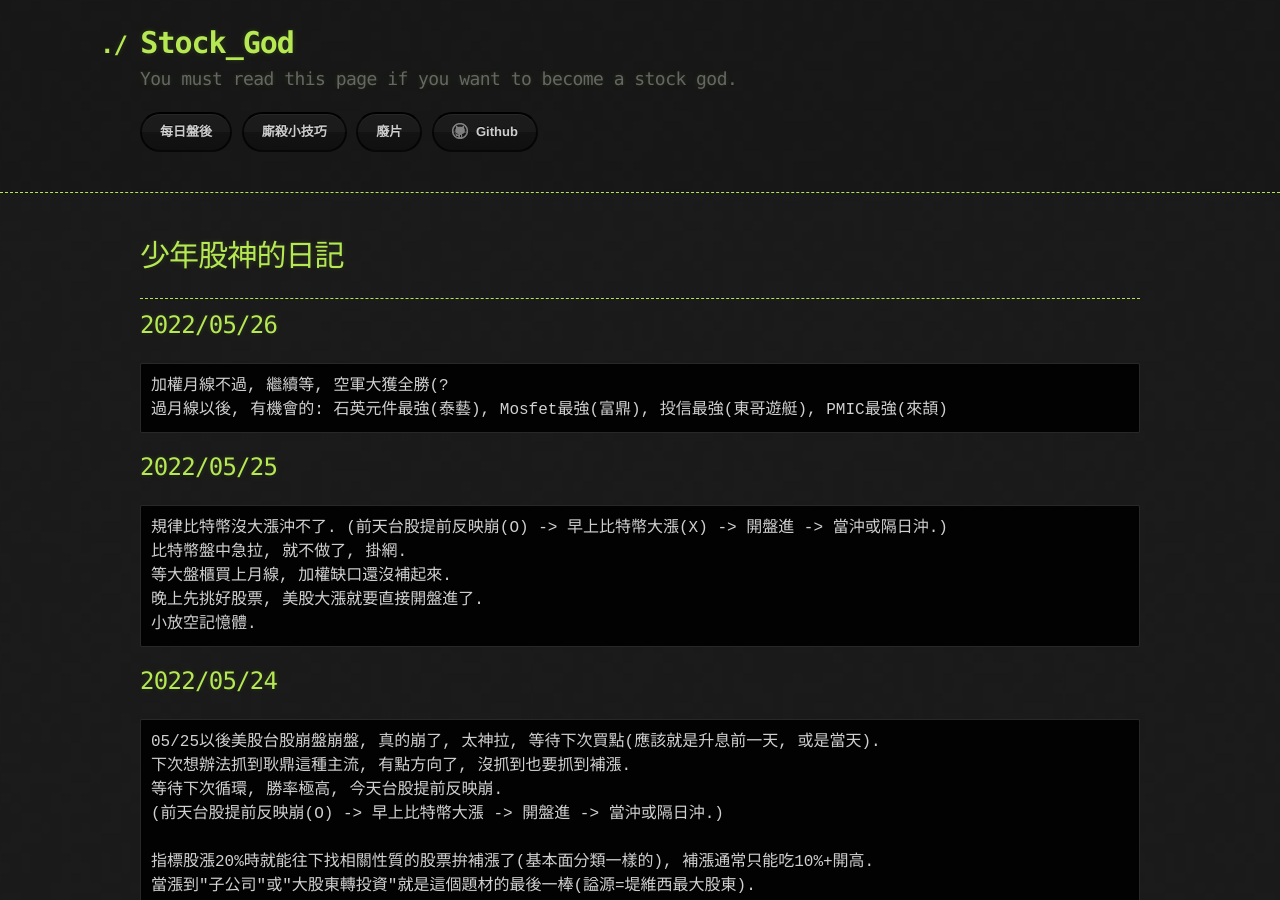
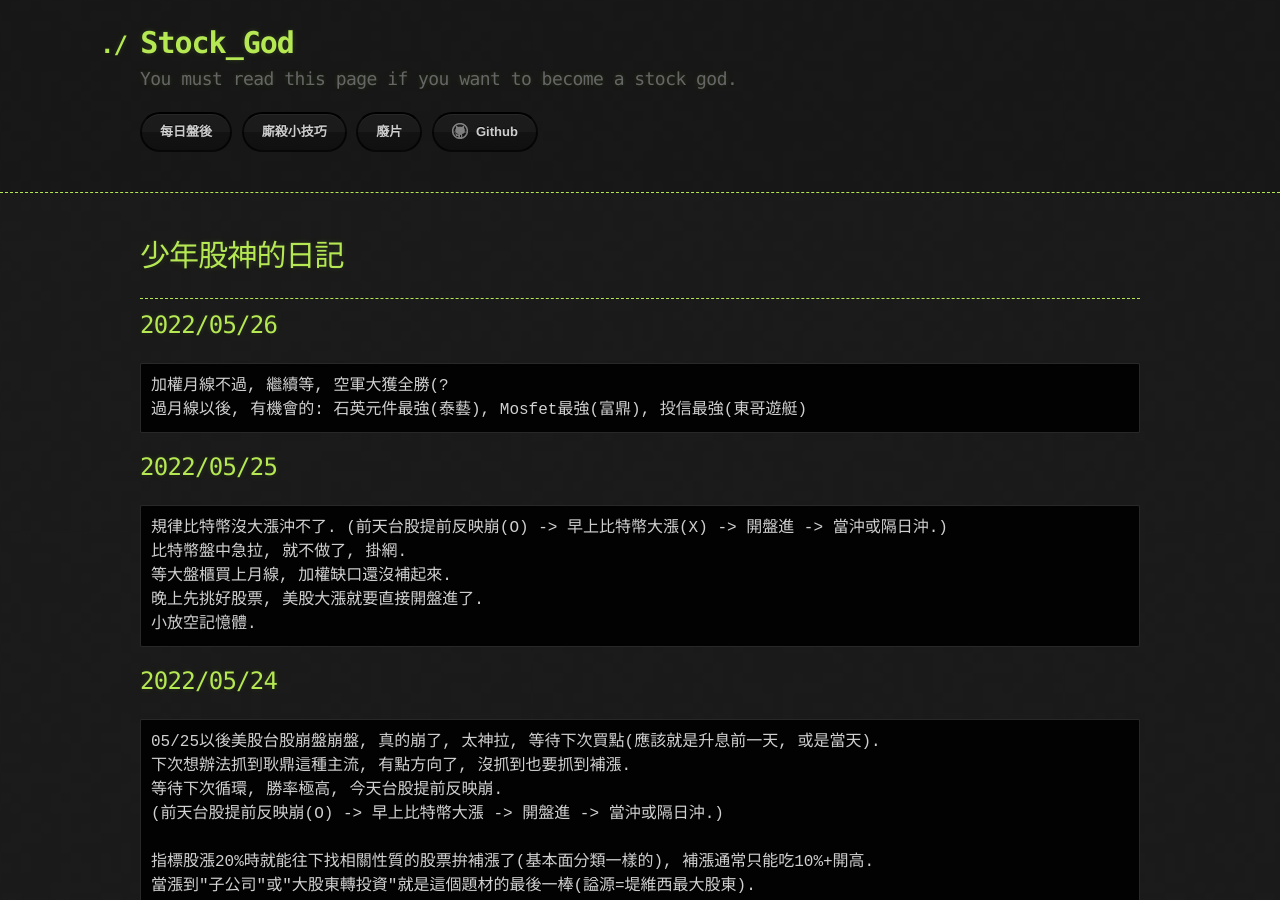
Before and after one commit to lepg5487/Stock_God, a Jekyll site: the page built from index.md, in a window 1280 px wide and 900 px high. Built offline with Jekyll 4.4.1, drawn with Linux system fonts in a browser that asks for light colours; our own code applies the rules of GitHub Pages for plain Markdown files.

Commit message:
Update index.md

````diff
--- a/index.md
+++ b/index.md
@@ -9,7 +9,7 @@ layout: testlayouts
 ## 2022/05/26
 ```
 加權月線不過, 繼續等, 空軍大獲全勝(?
-過月線以後, 有機會的: 石英元件最強(泰藝), Mosfet最強(富鼎), 投信最強(東哥遊艇), PMIC最強(來頡)
+過月線以後, 有機會的: 石英元件最強(泰藝), Mosfet最強(富鼎), 投信最強(東哥遊艇)
 ```
 
 ## 2022/05/25
````
